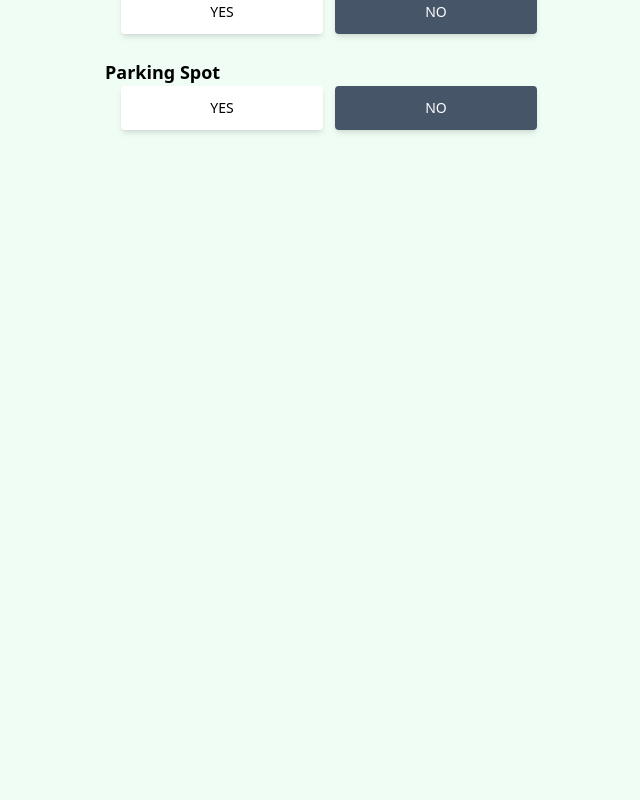
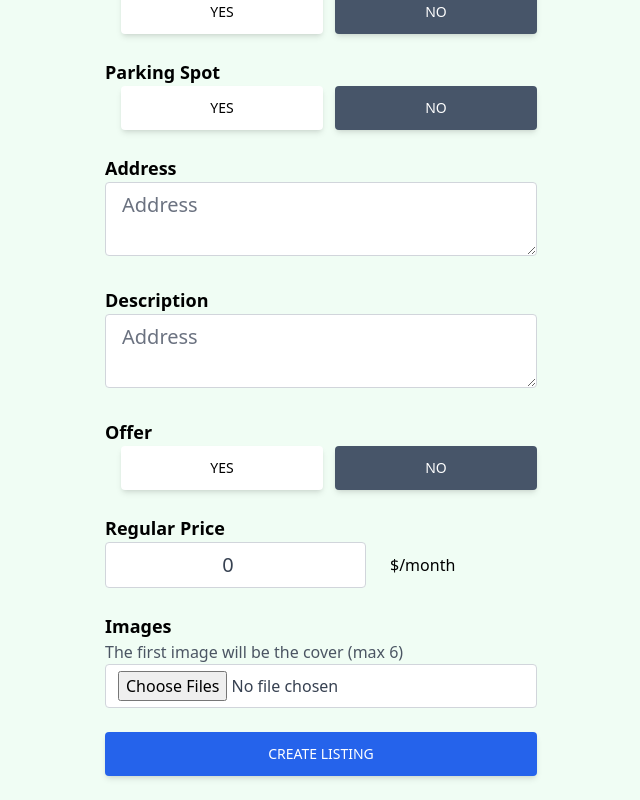
Before and after one commit to Rajat77777/Realtor-Clone, a React (Create React App) app: page /create-listing in a window 1280 px wide. Shown: the part 462-1262 px from the top of the page, without its empty margins (319-959 px from the left). Before the commit the page ends 800 px from the top, so only its background shows below. Built offline with nearby package versions, Linux system fonts and the light colour scheme; no server answers.

Commit message:
Finished Creating UI for listing page

```diff
--- a/src/Pages/CreateListing.jsx
+++ b/src/Pages/CreateListing.jsx
@@ -8,9 +8,14 @@
         bathrooms:1,
         parking:false,
         furnished:false,
+        address:"",
+        description:"",
+        offer:false,
+        regularPrice: 0,
+        discountedPrice: 0,
 
     });
-    const {type,name,bedrooms,bathrooms,parking,furnished}=formData;
+    const {type,name,bedrooms,bathrooms,parking,furnished,address,description,offer,regularPrice,discountedPrice}=formData;
     function onChange(){
 
     }
@@ -59,6 +64,71 @@
                     NO
                 </button>
             </div>
+            <p className='text-lg mt-6 font-semibold'>Address</p>
+            <textarea type="text" id="address" value={address} onChange={onChange} placeholder='Address' maxLength="32" minLength="10" required className='w-full px-4 py-2 text-xl text-gray-700 bg-white border border-gray-300 rounded transition duration-150 ease-in-out focus:text-gray-700 focus:bg-white focus:border-slate-600 mb-6' />
+            <p className='text-lg font-semibold'>Description</p>
+            <textarea type="text" id="description" value={description} onChange={onChange} placeholder='Address' maxLength="32" minLength="10" required className='w-full px-4 py-2 text-xl text-gray-700 bg-white border border-gray-300 rounded transition duration-150 ease-in-out focus:text-gray-700 focus:bg-white focus:border-slate-600 mb-6' />
+
+
+            <p className="text-lg font-semibold">Offer </p>
+            <div className="flex mb-6">
+                <button type="button" id="offer" value={true} onClick={onChange} className={` ml-4 px-7 py-3 font-medium text-sm uppercase shadow-md rounded hover:shadow-lg focus:shadow-lg active:shadow-lg transition duration-150 ease-in-out w-full ${!offer ? "bg-white text-black":"bg-slate-600 text-white"}`}>
+                 YES
+                </button>
+                <button type="button" id="offer" value={false} onClick={onChange} className={`ml-3 px-7 py-3 font-medium text-sm uppercase shadow-md rounded hover:shadow-lg focus:shadow-lg active:shadow-lg transition duration-150 ease-in-out w-full ${offer ?"bg-white text-black":"bg-slate-600 text-white"}`}>
+                    NO
+                </button>
+            </div>
+            <div className="flex items-center mb-6">
+                <div >
+
+                    <p className="text-lg font-semibold">Regular Price</p>
+                    <div className="flex w-full justify-center items-center space-x-6 ">
+
+                        <input type="number" id="regularPrice" value={regularPrice} onChange={onChange} min="50" max="4000000000000" required className='w-full px-4 py-2 text-xl text-gray-700 bg-white border-gray-300 rounded transition duration-150 ease-in-out focus:text-gray-700 focus:bg-white focus:border-slate-600 text-center'/>
+                        {type ==="rent" && (
+                            <div className="">
+
+                                <p className='text-md w-full whitespace-nowrap'>$/month</p>
+                            </div>
+                         )}
+
+
+                         </div>
+
+                </div>
+            </div>
+            {offer && (
+                  <div className="flex items-center mb-6">
+                  <div >
+
+                      <p className="text-lg font-semibold">Discounted Price</p>
+                      <div className="flex w-full justify-center items-center space-x-6 ">
+
+                          <input type="number" id="discountedPrice" value={discountedPrice} onChange={onChange} min="50" max="4000000000000" required={offer} className='w-full px-4 py-2 text-xl text-gray-700 bg-white border-gray-300 rounded transition duration-150 ease-in-out focus:text-gray-700 focus:bg-white focus:border-slate-600 text-center'/>
+                          {type ==="rent" && (
+                              <div className="">
+
+                                  <p className='text-md w-full whitespace-nowrap'>$/month</p>
+                              </div>
+                           )}
+
+
+                           </div>
+
+                  </div>
+              </div>
+            )}
+            <div className="mb-6 ">
+
+                <p className='text-lg font-semibold '>Images</p>
+                <p className='text-gray-600'>The first image will be the cover (max 6)</p>
+                <input type="file" id="images" onChange={onChange} accept='.jpg =, .png, .jpeg'
+                multiple required
+                className='w-full px-3 py-1.5 text-gray-700 bg-white border border-gray-300 rounded transition duration-150 ease-in-out focus:bg-white focus:border-slate-600 ' />
+
+            </div>
+            <button type="submit" className='mb-6 w-full px-7 py-3 bg-blue-600 text-white font-medium text-sm uppercase rounded shadow-md hover:bg-blue-700 hover:shadow-lg focus:bg-blue-700 focus:shadow-lg active:bg-blue-800 active:shadow-lg transition duration-150 ease-in-out'>Create Listing</button>
         </form>
     </main>
   )
```
